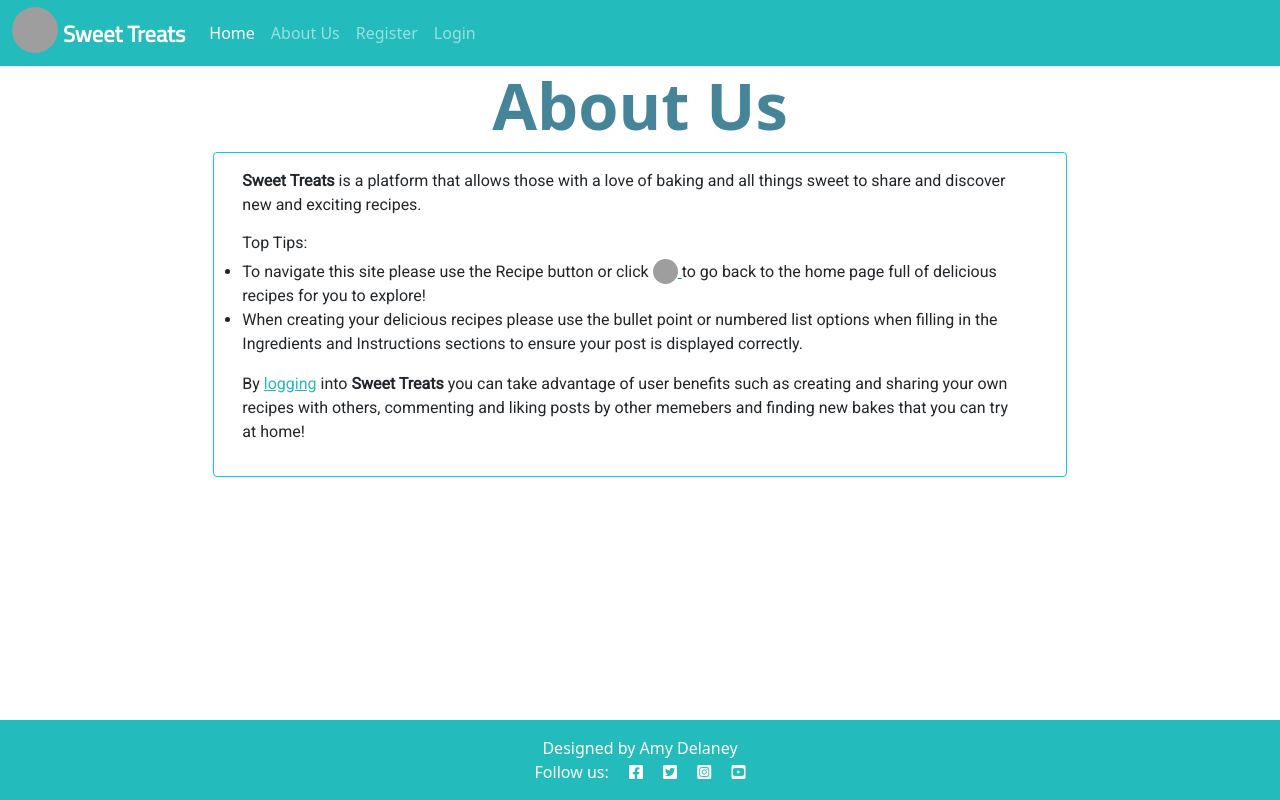
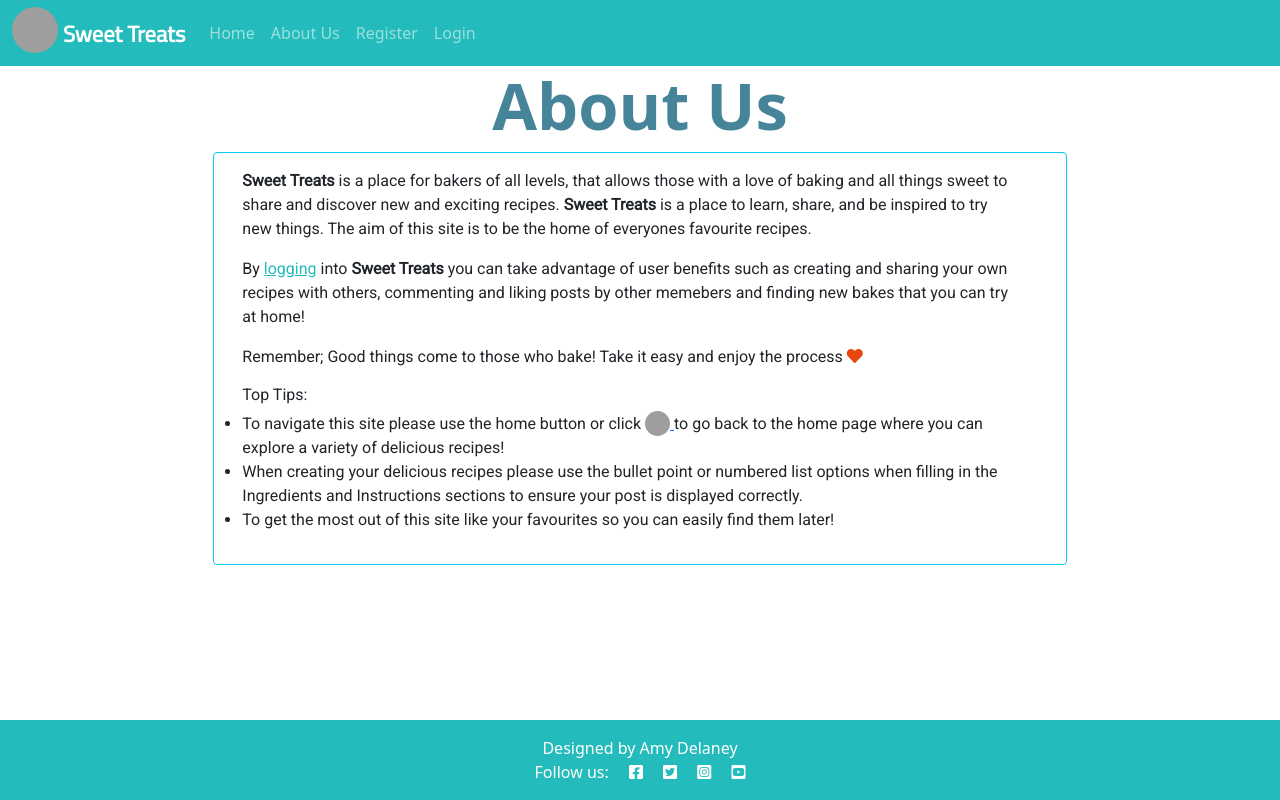
Before and after one commit to AmyDelaney94/sweet-treats, a Django app: page /about/ in a window 1280 px wide. Run offline with Django 3.2, Linux system fonts and the light colour scheme; grey boxes are pictures that could not be loaded.

Commit message:
Add updates to css and about.html

```diff
--- a/templates/about.html
+++ b/templates/about.html
@@ -1,41 +1,50 @@
 {% extends "base.html" %}
 
 {% block content %}
+
 <div class="container-fluid">
     <h1 class="about-heading">About Us</h1>
 </div>
 <div class="container-fluid col-md-8 d-md-block card border border-info">
     <div class="row about card-body">
         <div class="row">
-            <p> <strong>Sweet Treats</strong> is a platform that allows those with a love of
-                baking and all things sweet to share and discover new and exciting
-                recipes.
+            <p> <strong>Sweet Treats</strong> is a place for bakers of all levels, that allows
+                those with a love of baking and all things sweet to share and discover new and exciting
+                recipes. <strong>Sweet Treats</strong> is a place to learn, share, and be inspired to
+                try new things. The aim of this site is to be the home of everyones favourite recipes.
+            </p>
+        </div>
+        <div class="row">
+            <p>
+                By <a style="color:#23BBBB" href="{% url 'account_login' %}"> logging</a> into <strong>Sweet
+                    Treats</strong> you can take
+                advantage of user benefits such as creating and sharing your own recipes with others, commenting and
+                liking posts by other
+                memebers and finding new bakes that you can try at home!
+            </p>
+            <p>
+                Remember; Good things come to those who bake! Take it easy and enjoy the process
+                <i class="fas fa-heart" style="color:#E84610"></i>
             </p>
         </div>
         <div class="row">
             <h6>Top Tips:</h6>
             <ul>
-                <li>To navigate this site please use the Recipe button or click
+                <li>To navigate this site please use the home button or click
                     <a href="/">
                         <img class="cupcake" aria-label="cupcake logo image"
                             src="https://res.cloudinary.com/amyd/image/upload/t_media_lib_thumb/v1657711691/Carrot-Cupcakes.jpg">
-                    </a>to go back to the home page full of delicious recipes for you to explore!
+                    </a>to go back to the home page where you can explore a variety of delicious recipes!
                 </li>
-                <li> When creating your delicious recipes please use the bullet point
+                <li>When creating your delicious recipes please use the bullet point
                     or numbered list options when filling in the Ingredients and Instructions
                     sections to ensure your post is displayed correctly.
                 </li>
+                <li>To get the most out of this site like your favourites so you can easily find them later!
+                </li>
             </ul>
-        </div>
-        <div class="row">
-            <p>
-                By <a style="color:#23BBBB" href="{% url 'account_login' %}"> logging</a> into <strong>Sweet Treats</strong> you can take
-                advantage of user benefits such as creating and sharing your own recipes with others, commenting and liking posts by other
-                memebers and finding new bakes that you can try at home!
-            </p>
-
-
         </div>
     </div>
 </div>
+
 {%endblock%}
--- a/templates/base.html
+++ b/templates/base.html
@@ -51,7 +51,7 @@
             <div class="collapse navbar-collapse" id="navbarText">
                 <ul class="navbar-nav me-auto mb-2 mb-lg-0">
                     <li class="nav-item">
-                        <a class="nav-link active" aria-current="page" href="{% url 'home' %}">Home</a>
+                        <a class="nav-link" aria-current="page" href="{% url 'home' %}">Home</a>
                     </li>
                     <li class="nav-item">
                         <a class="nav-link" href="{% url 'about' %}" aria-label="About Us">About Us</a>
```
Also changed, not shown: static/css/style.css (+11 -22 lines).
